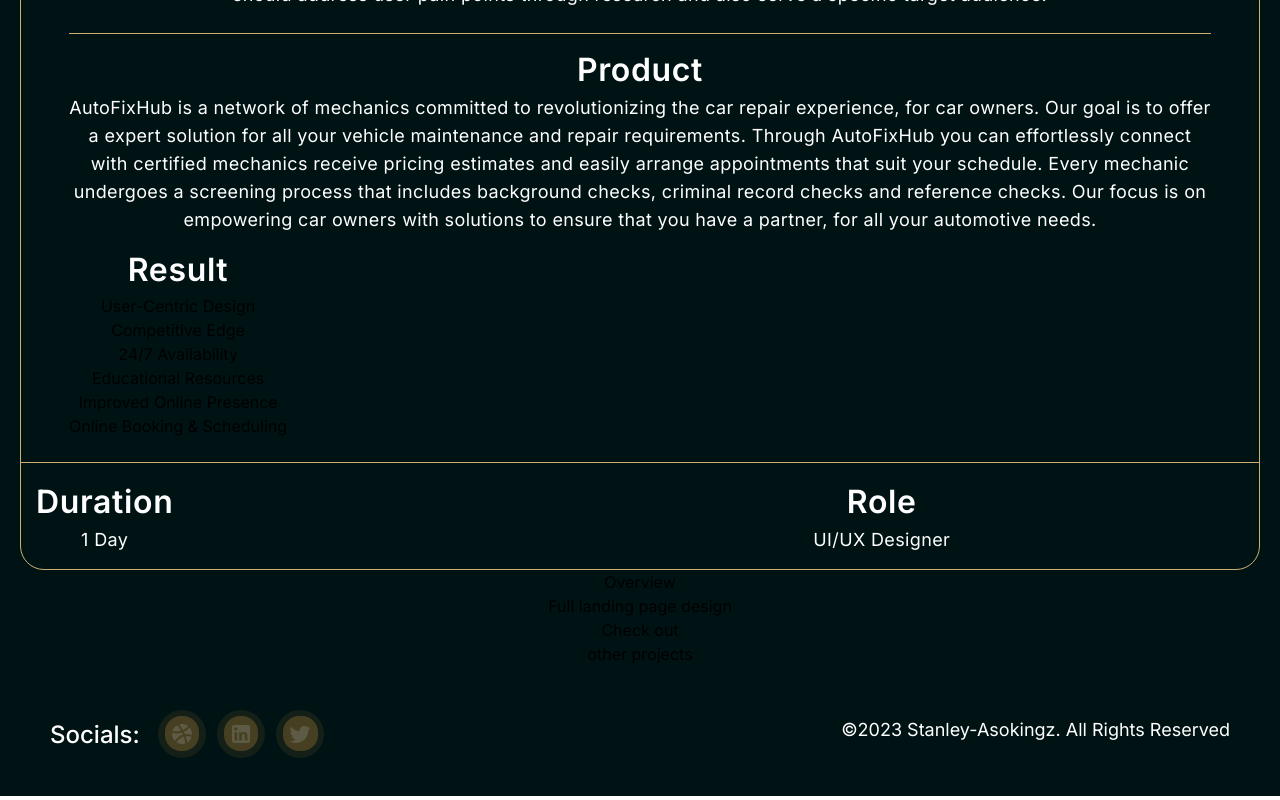
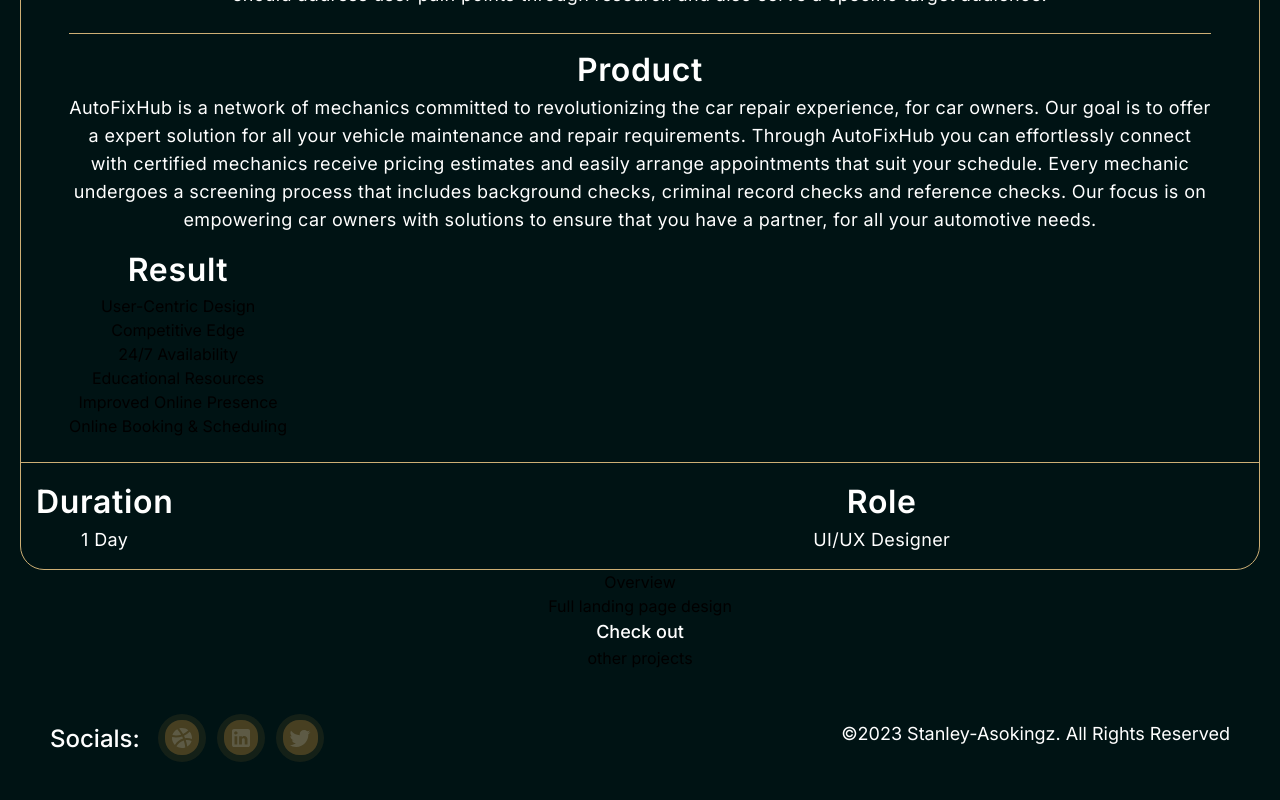
Before and after one commit to Maxwell011/portfolio-design, a Next.js app: page /Expert in a window 1280 px wide. Shown: the part 1075-1875 px from the top of the page. Built offline with nearby package versions, Linux system fonts and the light colour scheme.

Commit message:
Update heading style in Expert page

```diff
--- a/src/app/Expert/page.tsx
+++ b/src/app/Expert/page.tsx
@@ -85,7 +85,7 @@ export default function MeetExpert() {
         </div>
         <h2>Overview</h2>
         <h2>Full landing page design</h2>
-        <h3>Check out</h3>
+        <h3 className="text-lg font-medium text-white">Check out</h3>
         <h3>other projects</h3>{" "}
       </section>
     </section>
```
